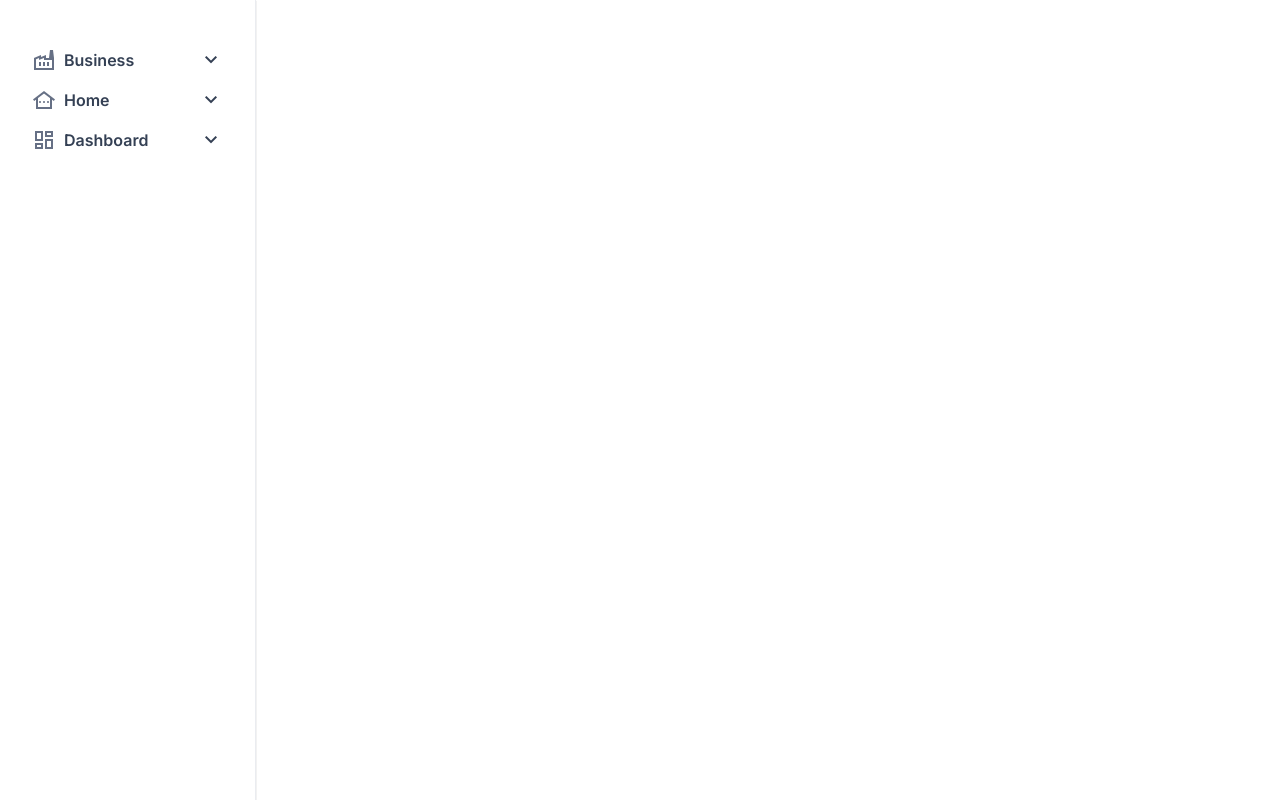
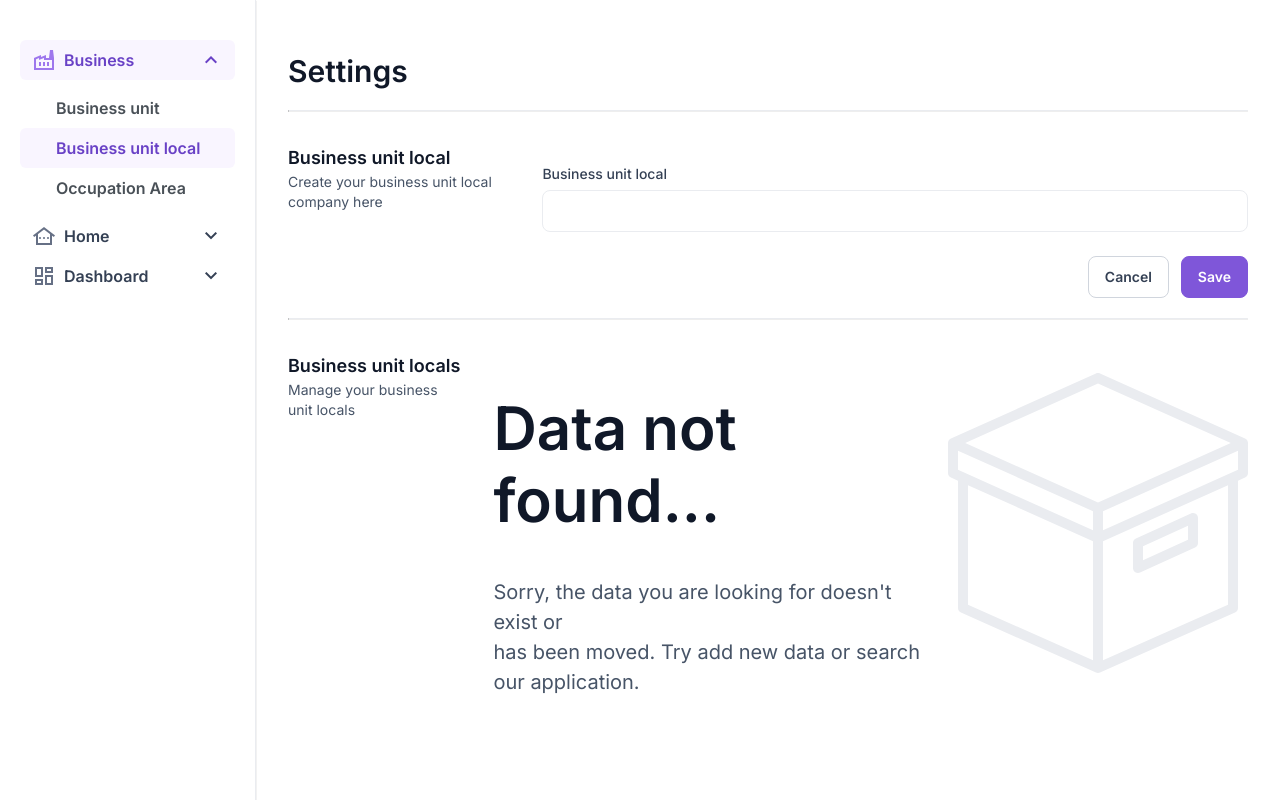
Before and after one commit to jadir-junior/creative-front, an Angular app: page /business/create-business-unit-local in a window 1280 px wide. Before the commit this address led to /. Built offline with nearby package versions, Linux system fonts and the light colour scheme.

Commit message:
implemente business local unit

```diff
--- a/src/app/modules/business/business-routing.module.ts
+++ b/src/app/modules/business/business-routing.module.ts
@@ -1,11 +1,16 @@
 import { NgModule } from '@angular/core';
 import { RouterModule, Routes } from '@angular/router';
 import { CreateUpdateBusinessUnitComponent } from './create-update-business-unit/create-update-business-unit.component';
+import { CreateUpdateBusinessUnitLocalComponent } from './create-update-business-unit-local/create-update-business-unit-local.component';
 
 const routes: Routes = [
   {
     path: 'business/create-business-unit',
     component: CreateUpdateBusinessUnitComponent,
+  },
+  {
+    path: 'business/create-business-unit-local',
+    component: CreateUpdateBusinessUnitLocalComponent,
   },
 ];
 
--- /dev/null
+++ b/src/app/modules/business/create-update-business-unit-local/create-update-business-unit-local.component.ts
@@ -0,0 +1,104 @@
+import { Component } from '@angular/core';
+import { FormBuilder, FormGroup } from '@angular/forms';
+import { Column } from '../../../utils/models/pagination.model';
+
+@Component({
+  selector: 'app-create-update-business-unit-local',
+  template: `
+    <h1>Settings</h1>
+    <hr />
+    <div class="company-section">
+      <div>
+        <h3 class="text-lg text-semi-bold">Business unit local</h3>
+        <p class="text-sm text-regular">
+          Create your business unit local company here
+        </p>
+      </div>
+      <form
+        [formGroup]="form"
+        class="ctv-business-form"
+        (submit)="onSubmit(form)"
+      >
+        <div class="ctv-business-form-control">
+          <ctv-input
+            label="Business unit local"
+            id="business-unit-local"
+            name="Business unit local"
+            formControlName="businessUnitLocal"
+          />
+        </div>
+        <div class="ctv-business-form-action">
+          <ctv-button color="secondary" (onClick)="cancel()">Cancel</ctv-button>
+          <ctv-button type="submit">Save</ctv-button>
+        </div>
+      </form>
+    </div>
+    <hr />
+    <div class="company-section">
+      <div>
+        <h3 class="text-lg text-semi-bold">Business unit locals</h3>
+        <p class="text-sm text-regular">Manage your business unit locals</p>
+      </div>
+      <div class="ctv-business-container-table">
+        <div class="ctv-business-loading" *ngIf="loading">
+          <ctv-progress-spinner label="Loading..."></ctv-progress-spinner>
+        </div>
+        <ctv-not-data
+          *ngIf="!businessUnitLocals.length && !loading"
+        ></ctv-not-data>
+        <ctv-table
+          *ngIf="businessUnitLocals.length && !loading"
+          [value]="businessUnitLocals"
+          [columns]="cols"
+          variant="card"
+        >
+          <ng-template ctvTemplate="header" let-columns>
+            <tr>
+              <th *ngFor="let col of columns">{{ col.header }}</th>
+              <th>Actions</th>
+            </tr>
+          </ng-template>
+          <ng-template ctvTemplate="body" let-business let-columns="columns">
+            <tr>
+              <td *ngFor="let col of columns">{{ business[col.field] }}</td>
+              <td>
+                <ctv-button
+                  icon="delete"
+                  variant="text"
+                  color="secondary"
+                  [rounded]="true"
+                  (onClick)="deleteBusinessUnitLocal(business.id)"
+                ></ctv-button>
+              </td>
+            </tr>
+          </ng-template>
+        </ctv-table>
+      </div>
+    </div>
+  `,
+  styleUrls: ['../create-update-business.css'],
+})
+export class CreateUpdateBusinessUnitLocalComponent {
+  form: FormGroup = this.fb.group({
+    businessUnit: [''],
+    businessUnitLocal: [''],
+  });
+
+  businessUnitLocals = [];
+  loading = false;
+
+  cols: Column[] = [
+    {
+      header: 'Name',
+      field: 'name',
+    },
+  ];
+
+  constructor(private fb: FormBuilder) {}
+
+  cancel(): void {}
+
+  deleteBusinessUnitLocal(id: string) {}
+
+  onSubmit({ value }: FormGroup): void {}
+}
--- a/src/app/modules/business/create-update-business-unit/create-update-business-unit.component.ts
+++ b/src/app/modules/business/create-update-business-unit/create-update-business-unit.component.ts
@@ -2,6 +2,7 @@ import { BusinessService, BusinessUnit } from './../services/business.service';
 import { Component, OnInit } from '@angular/core';
 import { FormBuilder, FormGroup, Validators } from '@angular/forms';
 import { MessageService } from '../../../components/toast/message.service';
+import { Column } from '../../../utils/models/pagination.model';
 
 @Component({
   selector: 'app-create-update-business-unit',
@@ -10,17 +11,17 @@ import { MessageService } from '../../../components/toast/message.service';
     <hr />
     <div class="company-section">
       <div>
-        <h3 class="text-lg text-semi-bold">Business unit profile</h3>
+        <h3 class="text-lg text-semi-bold">Business unit</h3>
         <p class="text-sm text-regular">
           Create your business unit company here
         </p>
       </div>
       <form
         [formGroup]="form"
-        style="margin-top: 1.25rem; width: 100%;"
+        class="ctv-business-form"
         (submit)="onSubmit(form)"
       >
-        <div style="margin-bottom: 1.5rem">
+        <div class="ctv-business-form-control">
           <ctv-input
             label="Business unit"
             id="business-unit"
@@ -28,9 +29,7 @@ import { MessageService } from '../../../components/toast/message.service';
             formControlName="name"
           />
         </div>
-        <div
-          style="display: flex; gap: 12px; margin-top: 1.25rem; justify-content: flex-end;"
-        >
+        <div class="ctv-business-form-action">
           <ctv-button color="secondary" (onClick)="cancel()">Cancel</ctv-button>
           <ctv-button type="submit">Save</ctv-button>
         </div>
@@ -42,11 +41,8 @@ import { MessageService } from '../../../components/toast/message.service';
         <h3 class="text-lg text-semi-bold">Business units</h3>
         <p class="text-sm text-regular">Manage your business units</p>
       </div>
-      <div style="width: 100%">
-        <div
-          style="height: 300px; display: flex; align-items:center; justify-content: center;"
-          *ngIf="loading"
-        >
+      <div class="ctv-business-container-table">
+        <div class="ctv-business-loading" *ngIf="loading">
           <ctv-progress-spinner label="Loading..."></ctv-progress-spinner>
         </div>
         <ctv-not-data *ngIf="!value.length && !loading"></ctv-not-data>
@@ -80,16 +76,7 @@ import { MessageService } from '../../../components/toast/message.service';
       </div>
     </div>
   `,
-  styles: [
-    `
-      .company-section {
-        padding-top: 2rem;
-        padding-bottom: 1.25rem;
-        display: flex;
-        gap: 2rem;
-      }
-    `,
-  ],
+  styleUrls: ['../create-update-business.css'],
 })
 export class CreateUpdateBusinessUnitComponent implements OnInit {
   form: FormGroup = this.fb.group({
@@ -99,7 +86,7 @@ export class CreateUpdateBusinessUnitComponent implements OnInit {
   value: BusinessUnit[] = [];
   loading = false;
 
-  cols: any[] = [
+  cols: Column[] = [
     {
       field: 'name',
       header: 'Name',
--- /dev/null
+++ b/src/app/modules/business/create-update-business.css
@@ -0,0 +1,33 @@
+.company-section {
+  padding-top: 2rem;
+  padding-bottom: 1.25rem;
+  display: flex;
+  gap: 2rem;
+}
+
+.ctv-business-form {
+  margin-top: 1.25rem;
+  width: 100%;
+}
+
+.ctv-business-form-action {
+  display: flex;
+  gap: 12px;
+  margin-top: 1.25rem;
+  justify-content: flex-end;
+}
+
+.ctv-business-form-control {
+  margin-bottom: 1.5rem;
+}
+
+.ctv-business-container-table {
+  width: 100%;
+}
+
+.ctv-business-loading {
+  height: 300px;
+  display: flex;
+  align-items: center;
+  justify-content: center;
+}
--- a/src/app/utils/models/pagination.model.ts
+++ b/src/app/utils/models/pagination.model.ts
@@ -7,3 +7,8 @@ export interface Pagination<T> {
     totalPages: number;
   };
 }
+
+export interface Column {
+  field: string;
+  header: string;
+}
```
Also changed, not shown: src/app/modules/business/business.module.ts (+5 -2 lines), 1 other file (tests, documents, lock files or other folders).
